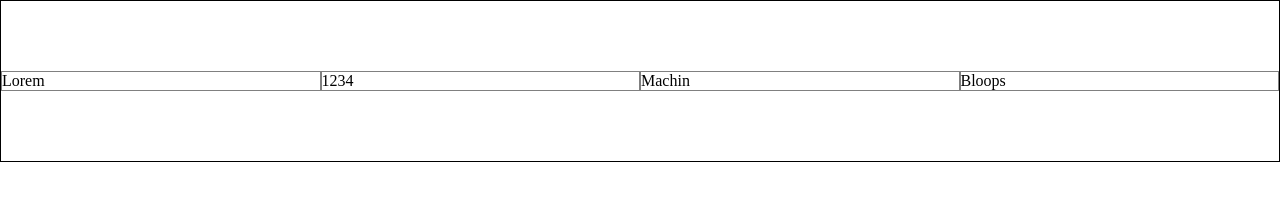
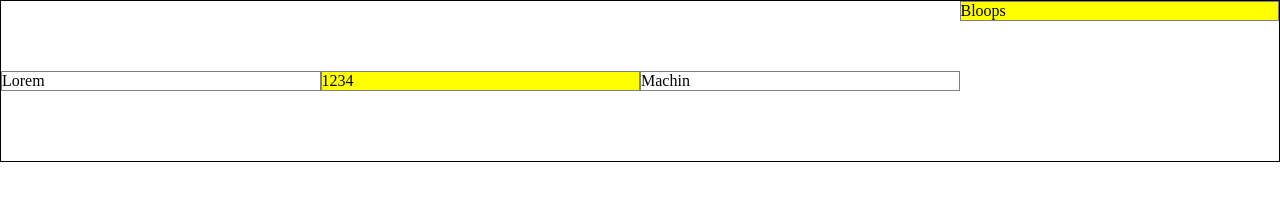
Before and after one commit to walkingdev/flex, a plain HTML site: page code/index.html in a window 1280 px wide. Drawn offline with Linux system fonts and the light colour scheme.

Commit message:
Add align-self and selector without class or id to child elements

```diff
--- a/code/style.css
+++ b/code/style.css
@@ -17,3 +17,11 @@ article {
     border: 1px solid grey;
     width: 33%;
 }
+
+article:last-child {
+  align-self: flex-start;
+}
+
+article:nth-child(even) {
+  background-color: yellow;
+}
```
